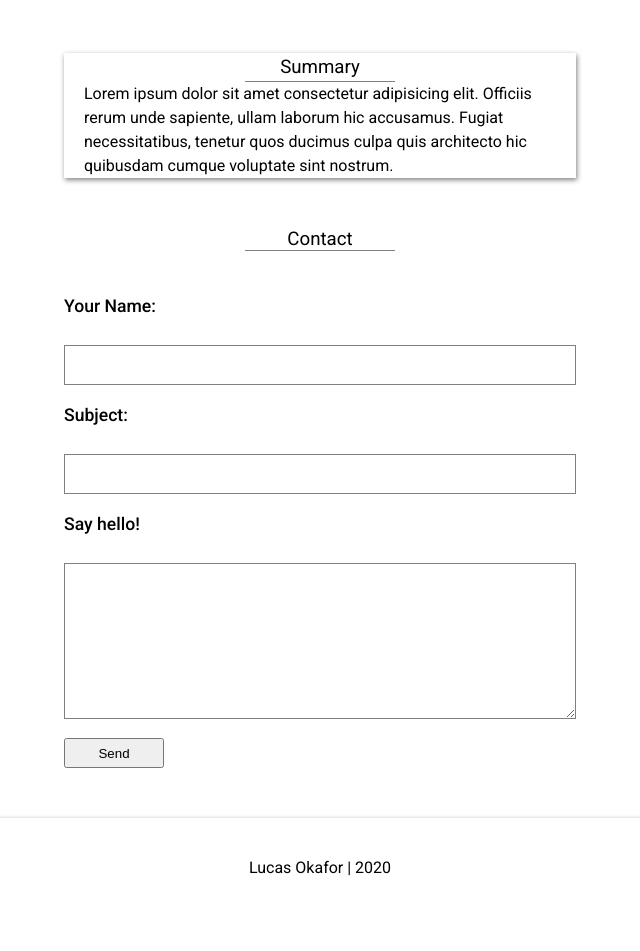
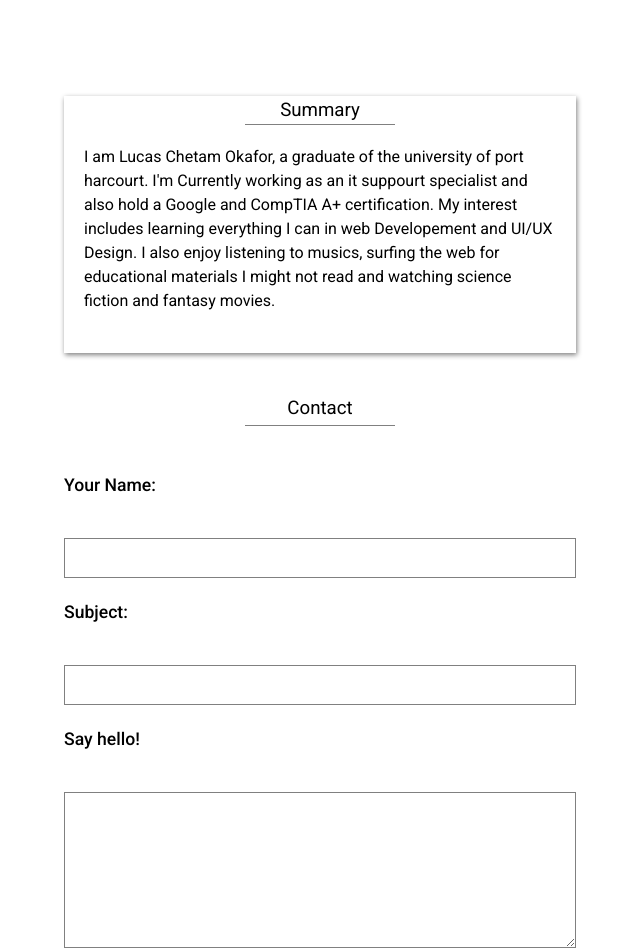
Before and after one commit to matehc/personal_profile, a plain HTML site: page index.html in a window 1280 px wide. Shown: the part 1533-2484 px from the top of the page, without its empty margins (320-960 px from the left). Before the commit the page ends 2421 px from the top, so only its background shows below. Drawn offline with Linux system fonts and the light colour scheme.

Commit message:
some summary styling

```diff
--- a/index.html
+++ b/index.html
@@ -46,7 +46,11 @@
             <div id="summary">
 
                 <p>
-                    Lorem ipsum dolor sit amet consectetur adipisicing elit. Officiis rerum unde sapiente, ullam laborum hic accusamus. Fugiat necessitatibus, tenetur quos ducimus culpa quis architecto hic quibusdam cumque voluptate sint nostrum.
+                    I am Lucas Chetam Okafor, a graduate of the university of port harcourt. I'm Currently working as an it suppourt specialist and also hold a Google and CompTIA A+ certification.
+
+                    My interest includes learning everything I can in web Developement and UI/UX Design.
+
+                    I also enjoy listening to musics, surfing the web for educational materials I might not read and watching science fiction and fantasy movies.
                 </p>
             </div>
         </div>
--- a/style.css
+++ b/style.css
@@ -71,9 +71,23 @@ body {
 }
 
 .innerSect {
+    padding: 20px 0 20px 0;
+    line-height: 1.7;
     width: 40%;
     margin-left: auto;
     margin-right: auto;
+}
+
+
+
+#summary {
+    margin-top: 20px;
+    margin-bottom: 20px;
+}
+
+.datSum {
+    margin-top: 20px;
+    margin-bottom: 20px;
 }
 
 .shadow {
@@ -129,6 +143,7 @@ body {
     padding-left: 20px;
     padding-right: 20px;
     line-height: 1.5;
+    padding-bottom: 20px;
 }
 
 ._contactForm {
@@ -170,7 +185,7 @@ button {
 footer {
     height: 70px;
     margin-top: 50px;
-    padding-top: 40px;
+    padding-top: 20px;
     /* border: 1px solid #808080; */
 }
 
```
